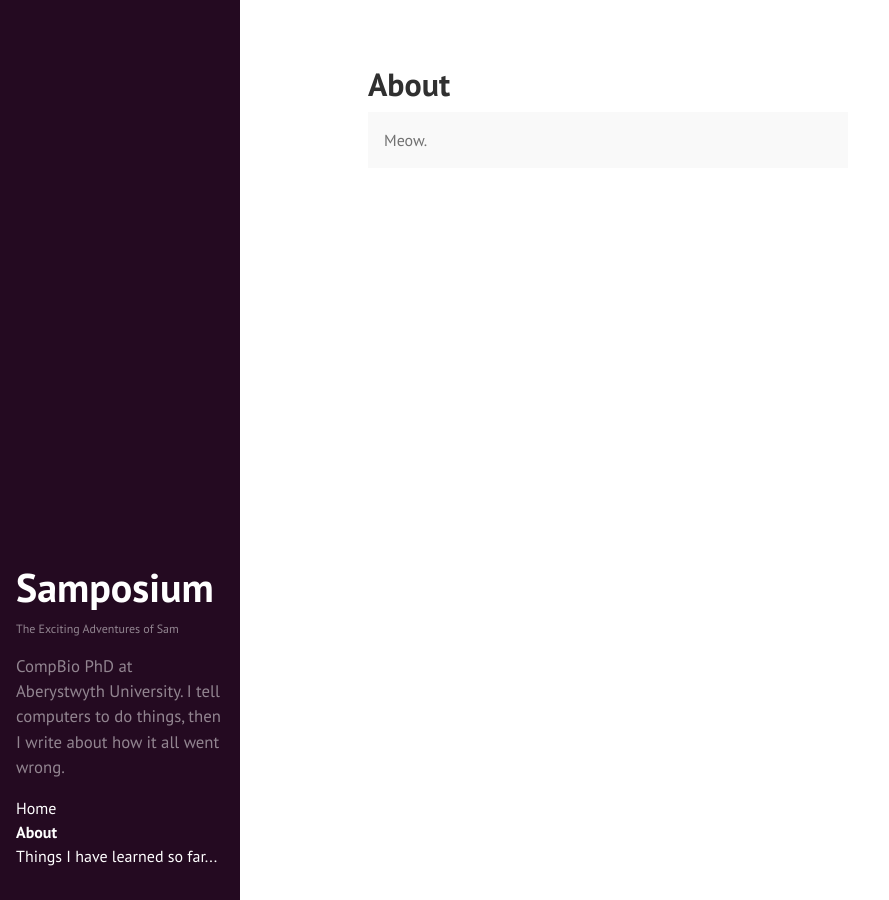
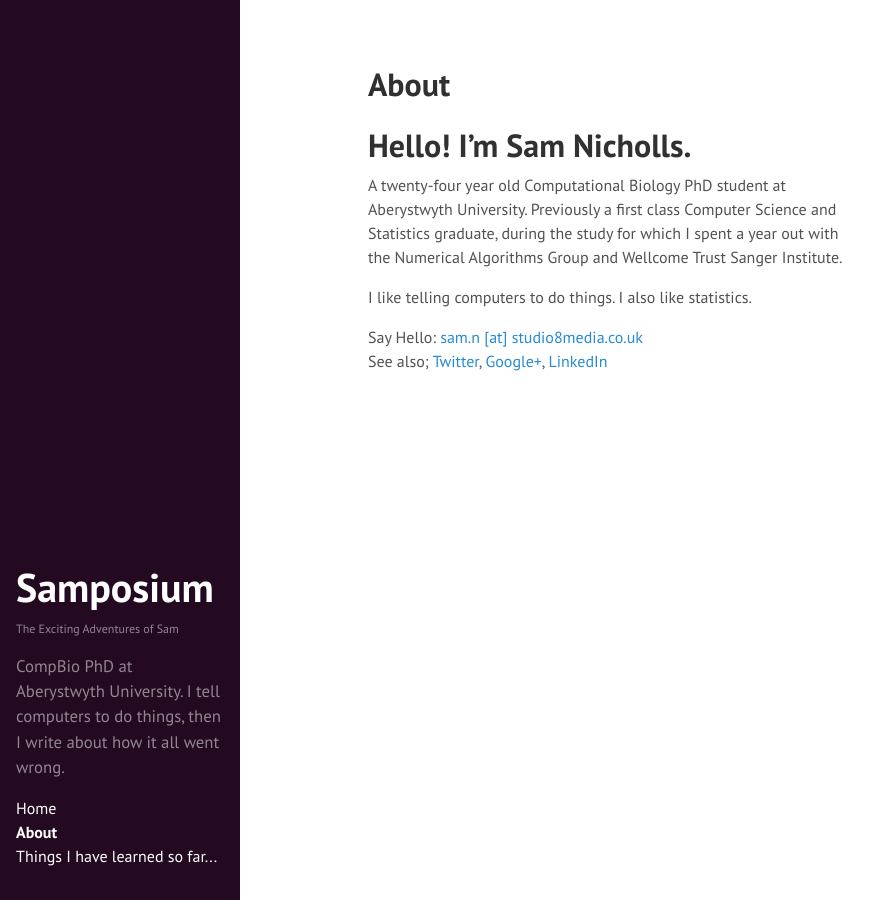
Before and after one commit to SamStudio8/samstudio8.github.io.off, a Jekyll site: the page built from about.md, in a window 1280 px wide. Shown: the whole page, without its empty margins (0-889 px from the left). Built offline with Jekyll 4.4.1, drawn with Linux system fonts in a browser that asks for light colours; Markdown is read by kramdown in place of the engine named in the settings.

Commit message:
Update about.md

```diff
--- a/about.md
+++ b/about.md
@@ -3,6 +3,11 @@ layout: page
 title: About
 ---
 
-<p class="message">
-  Meow.
-</p>
+# Hello! I'm Sam Nicholls.
+
+A twenty-four year old Computational Biology PhD student at Aberystwyth University. Previously a first class Computer Science and Statistics graduate, during the study for which I spent a year out with the Numerical Algorithms Group and Wellcome Trust Sanger Institute.
+
+I like telling computers to do things. I also like statistics.
+
+Say Hello: <a href="mailto:sam.n@studio8media.co.uk">sam.n [at] studio8media.co.uk </a><br>
+See also; <a href="https://twitter.com/samstudio8">Twitter</a>, <a href="https://plus.google.com/106407922360496904944/posts">Google+</a>, <a href="http://uk.linkedin.com/in/samnicholls">LinkedIn</a>
```
